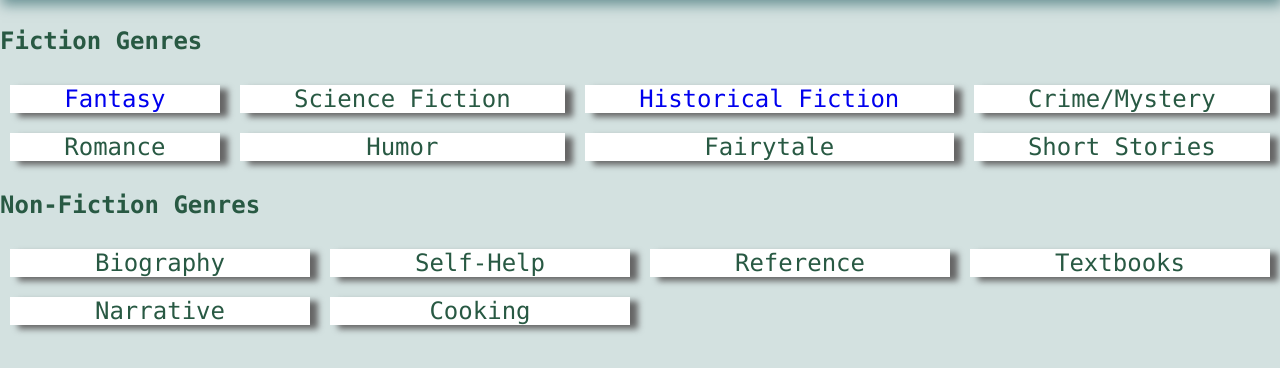
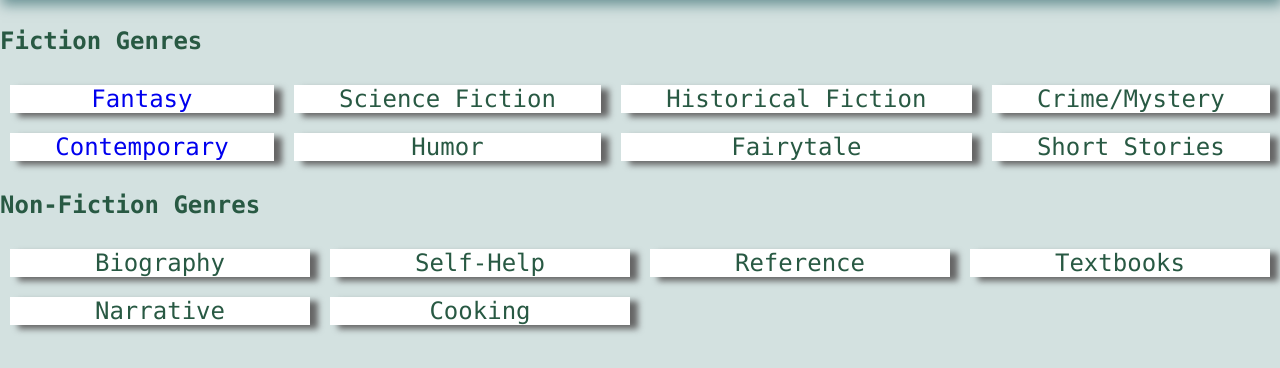
Before and after one commit to robinbath/meritproject, a Flask app: page /explore in a window 1280 px wide. Shown: the part 63-431 px from the top of the page. Run offline with Flask 2, Linux system fonts and the light colour scheme.

Commit message:
Update explore.html

```diff
--- a/templates/explore.html
+++ b/templates/explore.html
@@ -40,9 +40,9 @@
   <div class="grid-container">
     <div><a href="/fantasy">Fantasy</a></div>
     <div>Science Fiction</div>
-    <div><a href="/historical">Historical Fiction</a></div>
+    <div>Historical Fiction</div>
     <div>Crime/Mystery</div>
-    <div>Romance</div>
+    <div><a href="/contemporary">Contemporary</a></div>
     <div>Humor</div>
     <div>Fairytale</div>
     <div>Short Stories</div>
```
